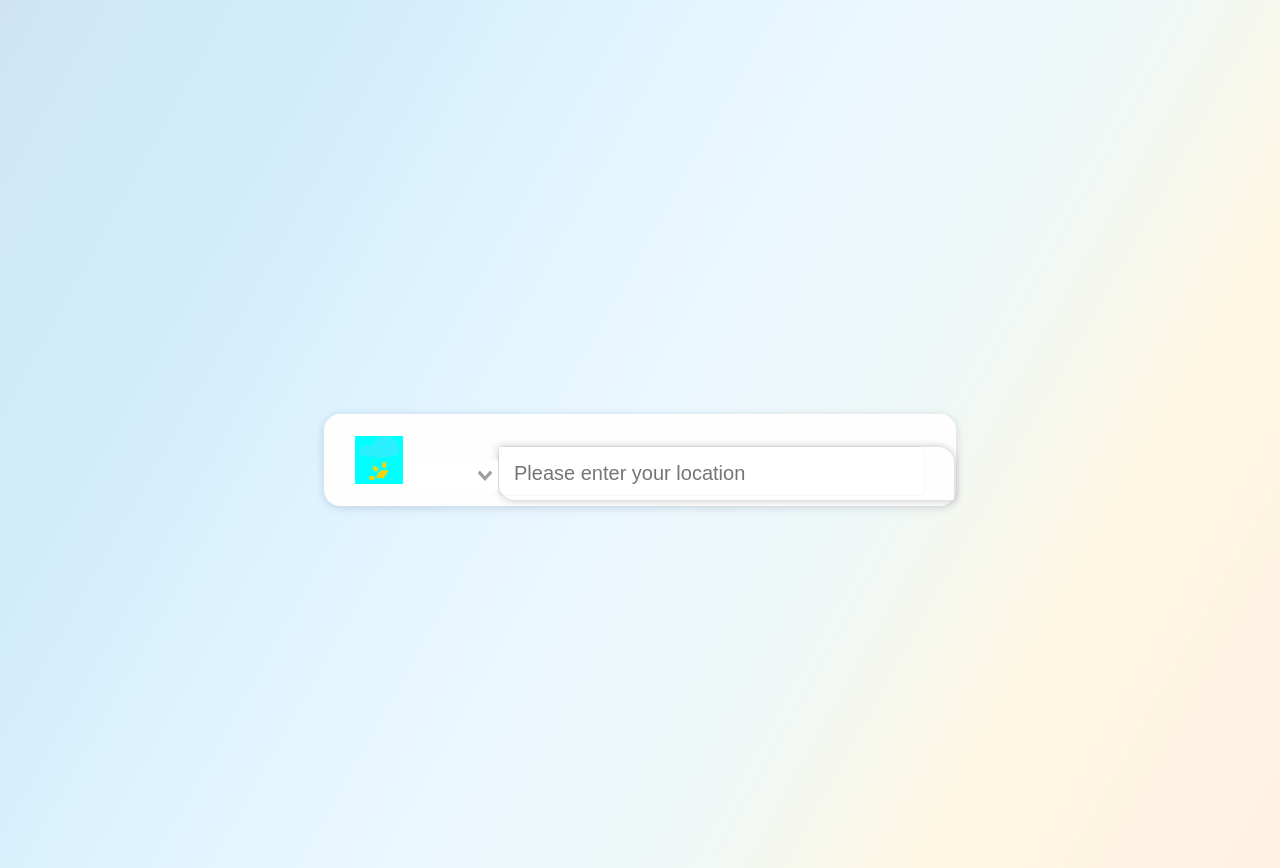
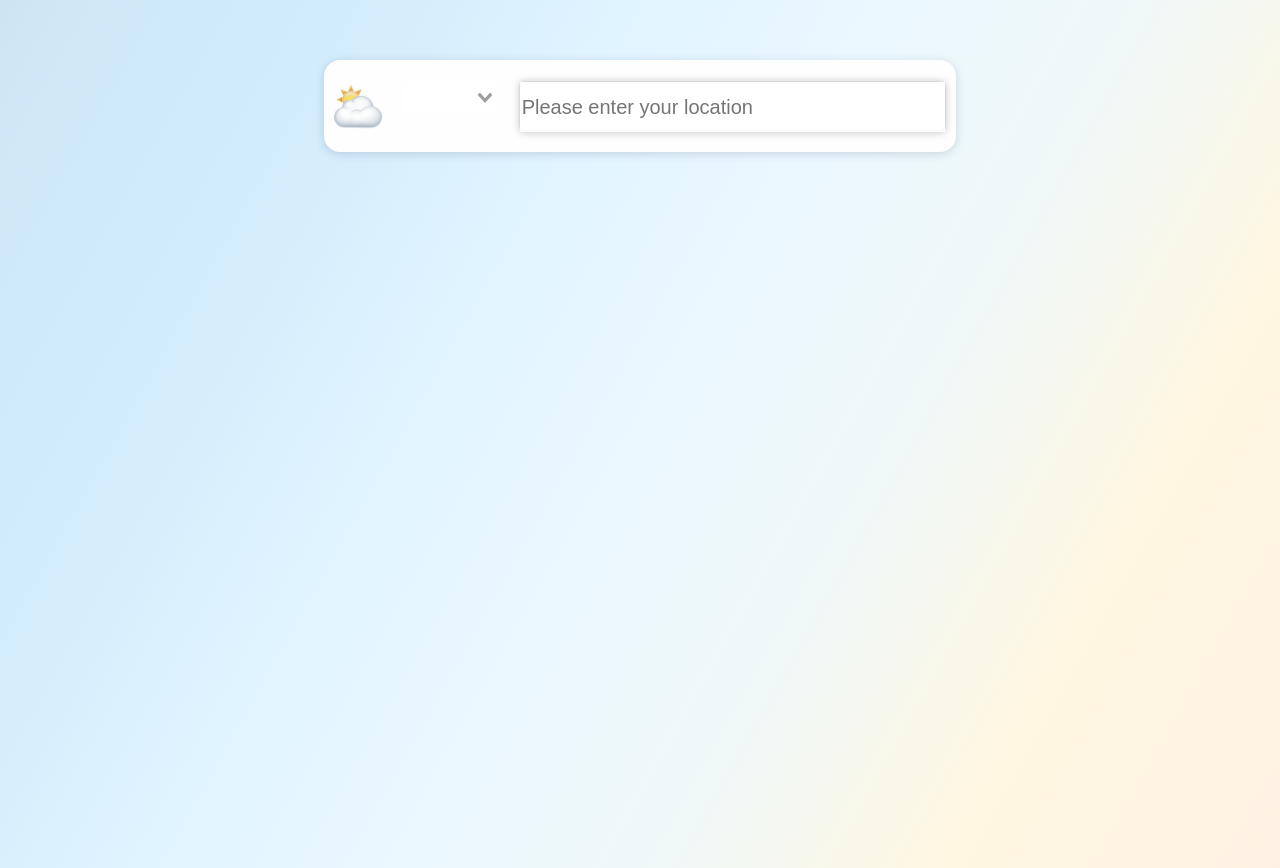
Before and after one commit to AlenaAlyona/weather_app, a Vue app: page / in a window 1280 px wide. Built offline with nearby package versions, Linux system fonts and the light colour scheme; no server answers; what vue-debounce would draw is missing.

Commit message:
styled search box

```diff
--- a/src/App.vue
+++ b/src/App.vue
@@ -2,8 +2,7 @@
   <div id="app" class="container">
     <div class="search-box">
       <div class="image-box inlined">
-        <img alt="cloud" class="cloud" src="./assets/cloud.png" />
-        <img alt="sun" class="sun" src="./assets/sun.png" />
+        <img alt="logo" class="logo" src="./assets/logo.png" />
       </div>
       <div class="country-selector inlined">
         <v-select
@@ -22,9 +21,9 @@
           </template>
         </v-select>
       </div>
-      <div class="search-city inlined">
+      <div class="search-city ">
         <input
-          class="search-bar"
+          class="search-bar inlined"
           v-model="city"
           type="text"
           placeholder="Please enter your location"
@@ -54,6 +53,7 @@
   },
   updated() {
     console.log(this.selectedCountry);
+    console.log(this.city);
   },
   // methods: {
   //   onSearch(search, loading) {
@@ -62,7 +62,7 @@
   //   },
   //   search: debounce((loading, search, vm) => {
   //     fetch(
-  //       `https://api.weatherbit.io/v2.0/forecast/daily?city=${escape(search)},${
+  //       `https://api.weatherbit.io/v2.0/forecast/daily?city=${this.city)},${
   //         this.selectedCountry
   //       }&key=0d4893ef8ddf44c89e8f5b49c7b5e67d`
   //     ).then((res) => {
@@ -90,13 +90,13 @@
   min-height: 100vh;
   display: flex;
   justify-content: center;
-  align-items: center;
+  /* align-items: flex-start; */
 }
 .search-box {
   width: 632px;
   height: 92px;
-  display: inline-block;
-
+  display: flex;
+  justify-content: space-around;
   background: linear-gradient(
       0deg,
       rgba(255, 255, 255, 0.9),
@@ -105,50 +105,29 @@
     #f8f8f8;
   box-shadow: 0px 2px 10px rgba(8, 21, 62, 0.15);
   border-radius: 16px;
-  /* display: grid;
-  gap: 1rem;
-  grid-auto-flow: column; */
   align-items: center;
-  /* justify-content: space-around; */
 }
 .inlined {
   height: 48px;
-  margin-top: 22px;
-  margin-bottom: 22px;
+  display: inline-flex;
 }
 
 .image-box {
-  display: inline-block;
   width: 48px;
   height: 48px;
-  left: 426px;
-  /* top: 215px; */
-  background-color: aqua;
+  display: flex;
+  /* background-color: aqua; */
 }
 
-.cloud {
-  width: 40px;
-  height: 22.35px;
-  /* left: 432px;
-  top: 232px; */
-
-  color: #b5c7ff;
-  opacity: 0.5;
-}
-
-.sun {
-  width: 20.58px;
-  height: 18px;
-  /* left: 428px;
-  top: 224px; */
-
-  color: #ffd600;
+.logo {
+  width: 48px;
+  height: 48px;
 }
 
 .flag-image {
   height: auto;
   max-width: 2.5rem;
-  /* margin-right: 1rem; */
+  margin-right: 1rem;
 }
 
 .d-center {
@@ -198,19 +177,17 @@
 
 .search-city {
   width: 425px;
-  /* height: 48px; */
-  display: inline-block;
+  height: 48px;
+  display: inline-flex;
   background: #ffffff;
   border: 1px solid rgba(8, 21, 62, 0.05);
   border-radius: 6px;
 }
 
 .search-city .search-bar {
-  display: block;
+  display: inline-flex;
   width: 425px;
-  padding: 15px;
 
-  /* color: #313131; */
   font-size: 20px;
   appearance: none;
   border: none;
@@ -218,12 +195,6 @@
   background: none;
   box-shadow: 0px 0px 8px rgba(0, 0, 0, 0.25);
   background-color: rgba(255, 255, 255, 0.5);
-  border-radius: 0px 16px 0px 16px;
   transition: 0.4s;
 }
-.search-box .search-bar:focus {
-  box-shadow: 0px 0px 16px rgba(0, 0, 0, 0.25);
-  background-color: rgba(255, 255, 255, 0.75);
-  border-radius: 16px 0px 16px 0px;
-}
 </style>
```
Also changed, not shown: src/assets/logo.png (added).
